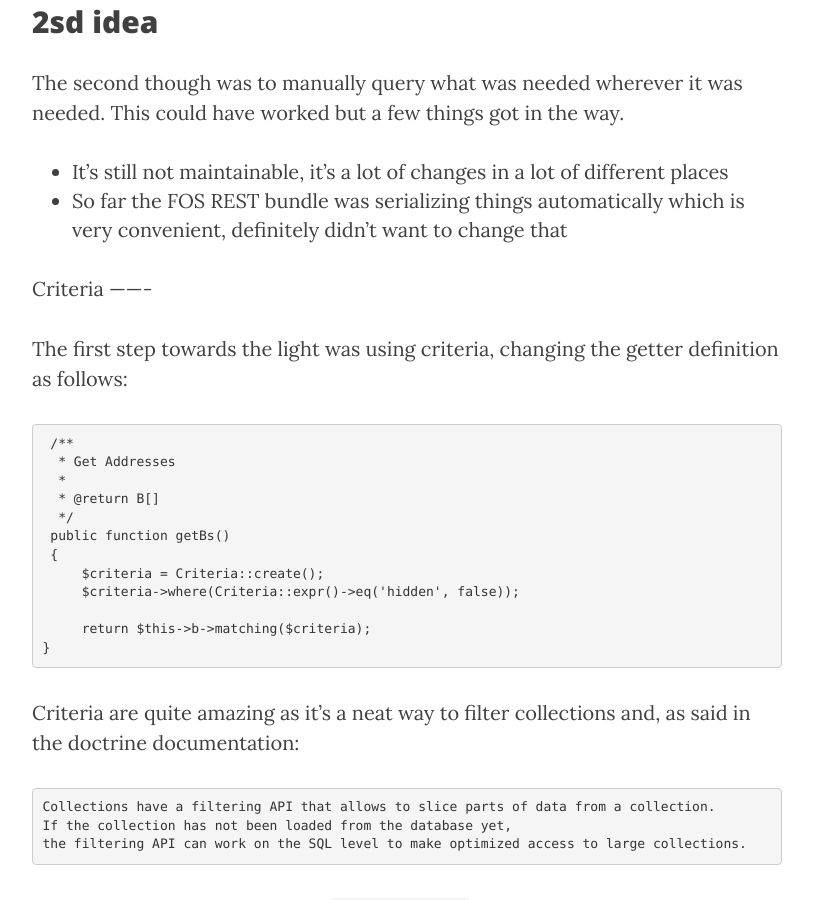
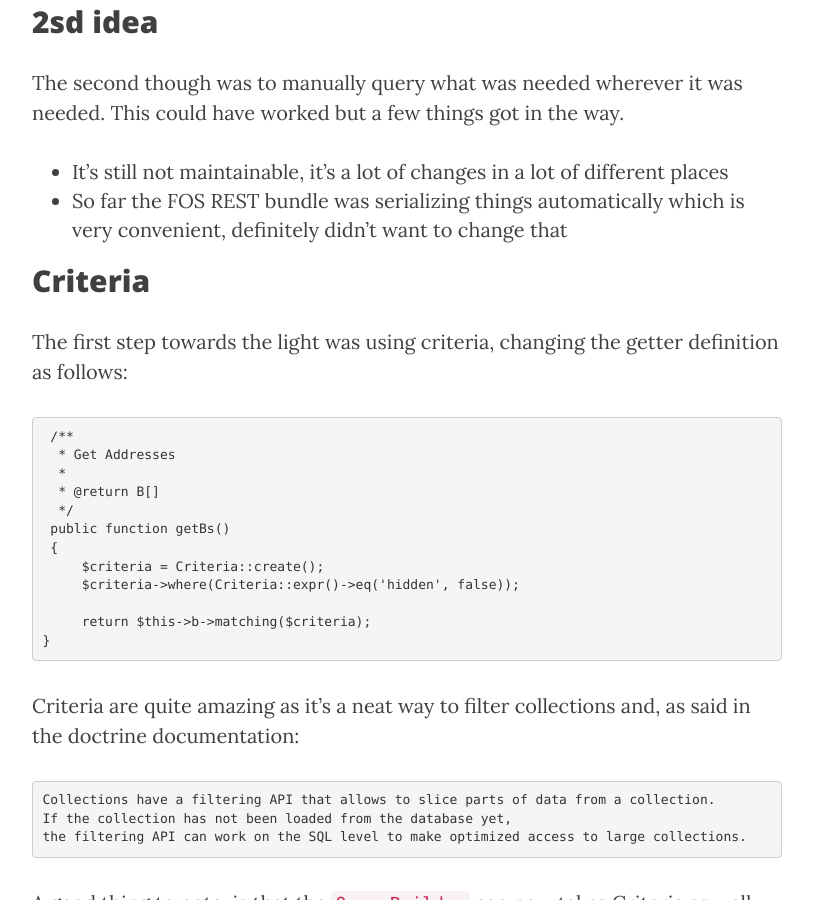
Before and after one commit to thomas-barthelemy/thomas-barthelemy.github.io, a Jekyll site: the page built from _posts/2016-04-02-filter-collection-doctrine.markdown, in a window 1280 px wide and 900 px high, scrolled down 1359 px. Shown: the whole window, without its empty margins (233-1046 px from the left). Built offline with Jekyll 4.4.1, drawn with Linux system fonts in a browser that asks for light colours; nearby versions of some CDN libraries; comment, search, counter and statistics services are not loaded.

Commit message:
updated to jekyll 3

```diff
--- a/_config.yml
+++ b/_config.yml
@@ -21,3 +21,4 @@
 gems:
 - jekyll-redirect-from
 - jekyll-sitemap
+- jekyll-paginate
--- a/_posts/2016-04-02-filter-collection-doctrine.markdown
+++ b/_posts/2016-04-02-filter-collection-doctrine.markdown
@@ -25,14 +25,14 @@ Basically I needed something that would look like:
 Which is obviously not a feature.
 
 1st idea
--------
+--------
 
 One possible way is to updated everywhere the collection is used and do the filtering.
 That means a lot of things to change, which is not really maintainable, and it
 does not happen on the database level so not really great performances.
 
 2sd idea
--------
+--------
 
 The second though was to manually query what was needed wherever it was needed.
 This could have worked but a few things got in the way.
@@ -40,10 +40,10 @@ This could have worked but a few things got in the way.
  - It's still not maintainable, it's a lot of changes in a lot of different places
  - So far the FOS REST bundle was serializing things automatically which is very convenient, definitely didn't want to change that
 
- Criteria
- -------
+Criteria
+--------
 
- The first step towards the light was using criteria, changing the getter definition as follows:
+The first step towards the light was using criteria, changing the getter definition as follows:
 
      /**
       * Get Addresses
```
Also changed, not shown: other parts of _posts/2016-04-02-filter-collection-doctrine.markdown (+1 -1 lines).
